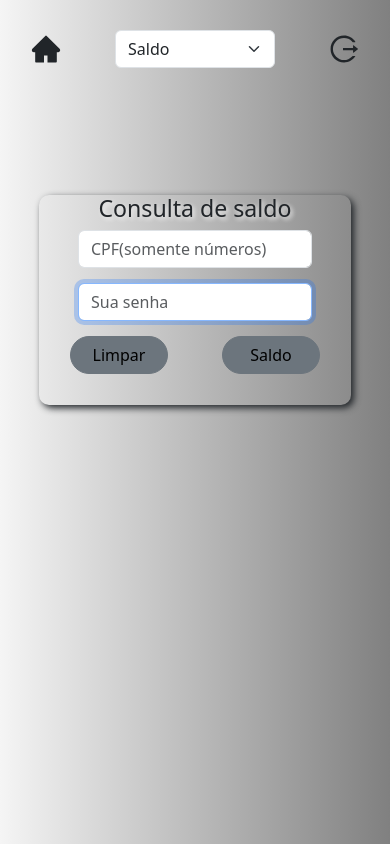
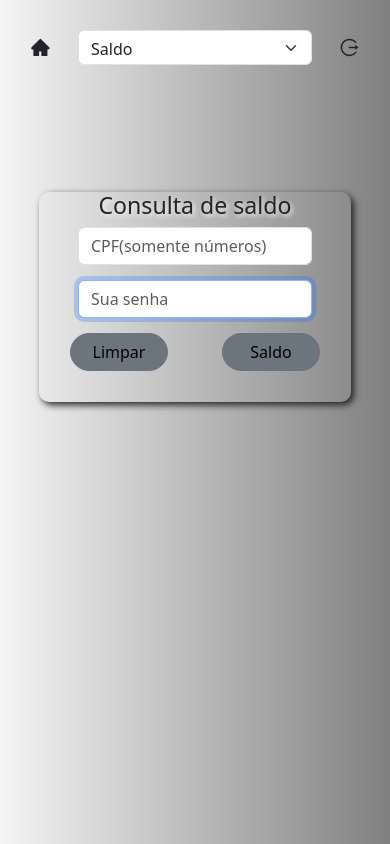
Before and after one commit to GazuaDev8417/fakebank-web, a React (Create React App) app: page /balance in a window 390 px wide. Built offline with nearby package versions, Linux system fonts and the light colour scheme; no server answers; sample sign-in values are in the browser's storage.

Commit message:
ajustes de responsividade

```diff
--- a/src/components/Header.js
+++ b/src/components/Header.js
@@ -11,6 +11,21 @@ const Container = styled.div`
 	justify-content: space-between;
 	margin-bottom: 15vh;
 
+	.home-icon{
+		font-size: 2rem;
+
+		@media(max-width: 800px){
+			font-size: 1.3rem
+		}
+	}
+
+	.logout-icon{
+		font-size: 2rem;
+
+		@media(max-width: 800px){
+			font-size: 1.3rem
+		}
+	}
 
 	#select{
 		display: none;
@@ -23,9 +38,12 @@ const Container = styled.div`
 
 		#select{
 			display: block;
+			.select{
+				width: 60vw;
+				height: 35px;
+			}
 		}
 	}
-
 
 	button{
 		margin: 5px;
@@ -67,7 +85,7 @@ const Header = ()=>{
 
 
 	return<Container>
-			<AiFillHome style={{fontSize:'2rem', cursor:'pointer'}}
+			<AiFillHome className='home-icon'
 				onClick={()=> history('/')} />
 			<div id='btn-container'>
 				<button onClick={()=> history('/balance')}>Saldo</button>
@@ -79,7 +97,7 @@ const Header = ()=>{
 			</div>
 			<div id='select' onChange={handleSelect}
 				value={selectedOption}>
-				<select className='form-select'>
+				<select className='form-select select'>
 					<option value='balance'>Saldo</option>
 					<option value='statement'>Extrato</option>
 					<option value='pay'>Pagamentos</option>
@@ -87,7 +105,7 @@ const Header = ()=>{
 					<option value='transfer'>Transferências</option>
 				</select>
 			</div>
-			<AiOutlineLogout style={{fontSize:'2rem', cursor:'pointer'}}
+			<AiOutlineLogout className='logout-icon'
 				onClick={logout}/>
 		  </Container>
 }
--- a/src/pages/Home/Home.js
+++ b/src/pages/Home/Home.js
@@ -22,6 +22,10 @@ const Container = styled.div`
 		&:hover{
 			transform: scale(1.02)
 		}
+
+		@media(max-width: 800px){
+			width: 70vw;
+		}
 	}
 `
 
```
